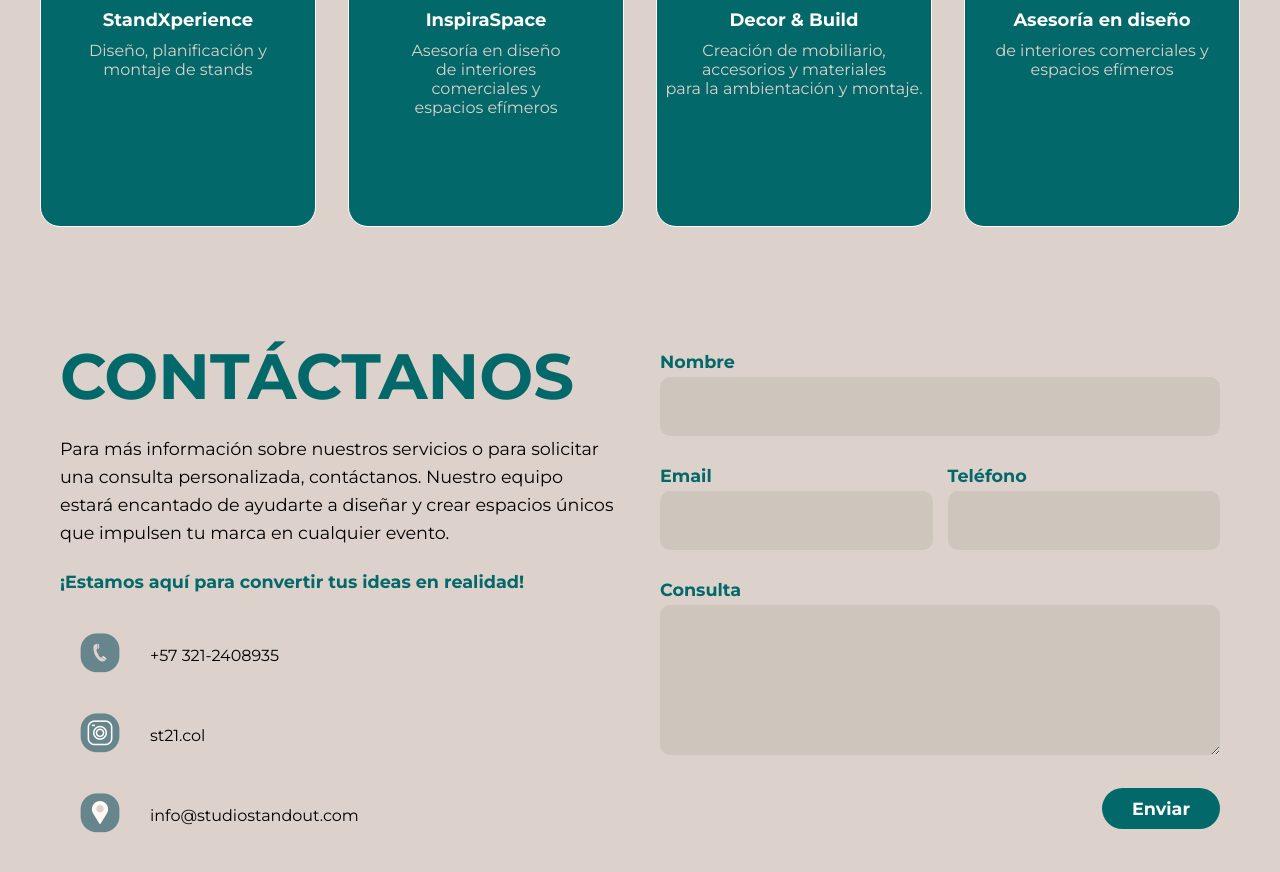
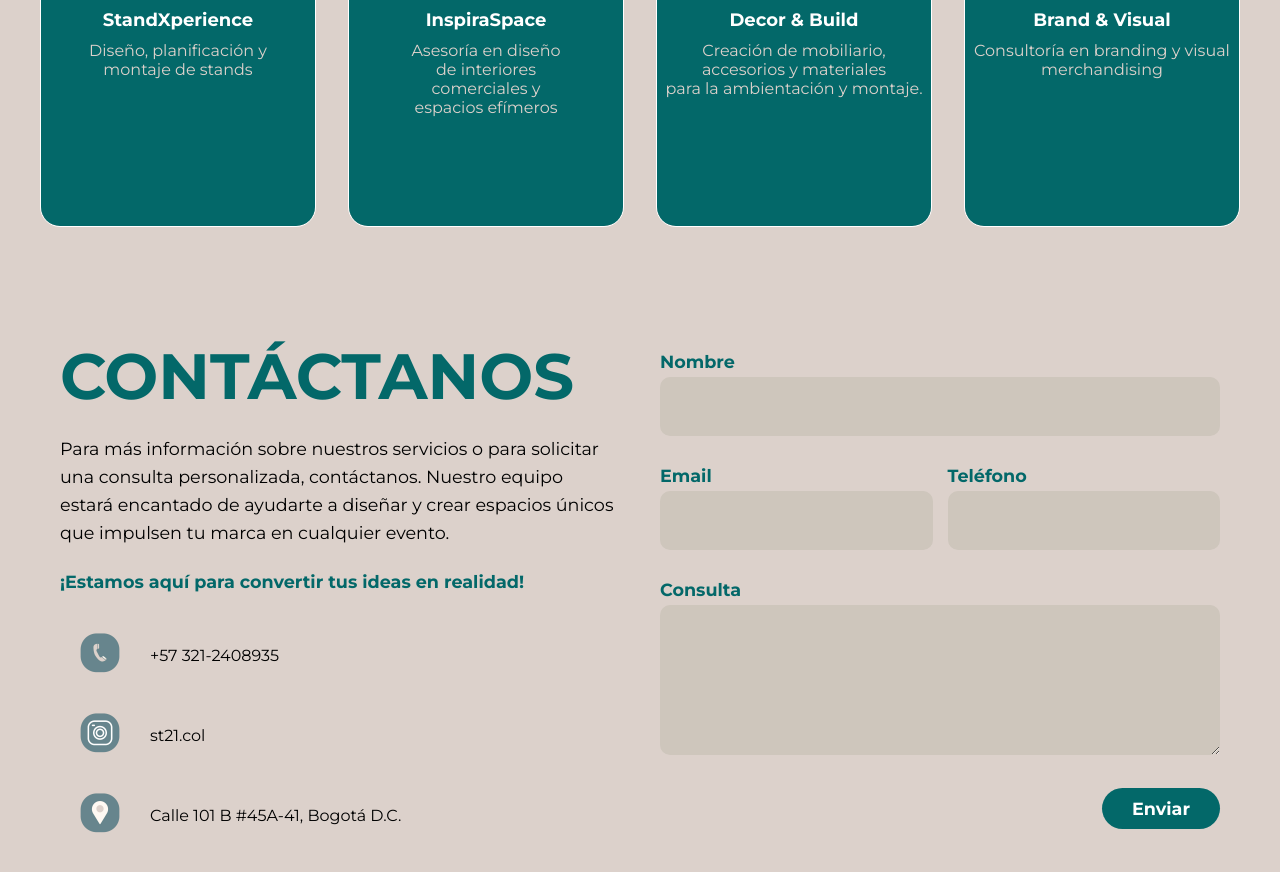
Before and after one commit to loxorix64/StandOutStudio, a website built with Vite: page index.html in a window 1280 px wide. Shown: the part 1246-2118 px from the top of the page. Built offline with nearby package versions, Linux system fonts and the light colour scheme.

Commit message:
Update index.html

```diff
--- a/index.html
+++ b/index.html
@@ -229,8 +229,10 @@
         <br>
         <br>
         <br>
-        <h3 class="card-subtitle">Asesoría en diseño</h3>
-        <p>de interiores comerciales y espacios efímeros</p>
+        <h3 class="card-subtitle">Brand & Visual</h3>
+        <p>Consultoría en
+branding y visual
+merchandising</p>
       </div>
     </div>
   </div>
@@ -262,8 +264,9 @@
           <span>st21.col</span>
         </div>
         <div class="contact-item">
-          <img src="assets/ubica-Photoroom.png" alt="Email" class="contact-icon">
-          <span>info@studiostandout.com</span>
+          <img src="assets/ubica-Photoroom.png" alt="
+            ubication" class="contact-icon">
+          <span>Calle 101 B #45A-41, Bogotá D.C.</span>
         </div>
       </div>
     </div>
```
